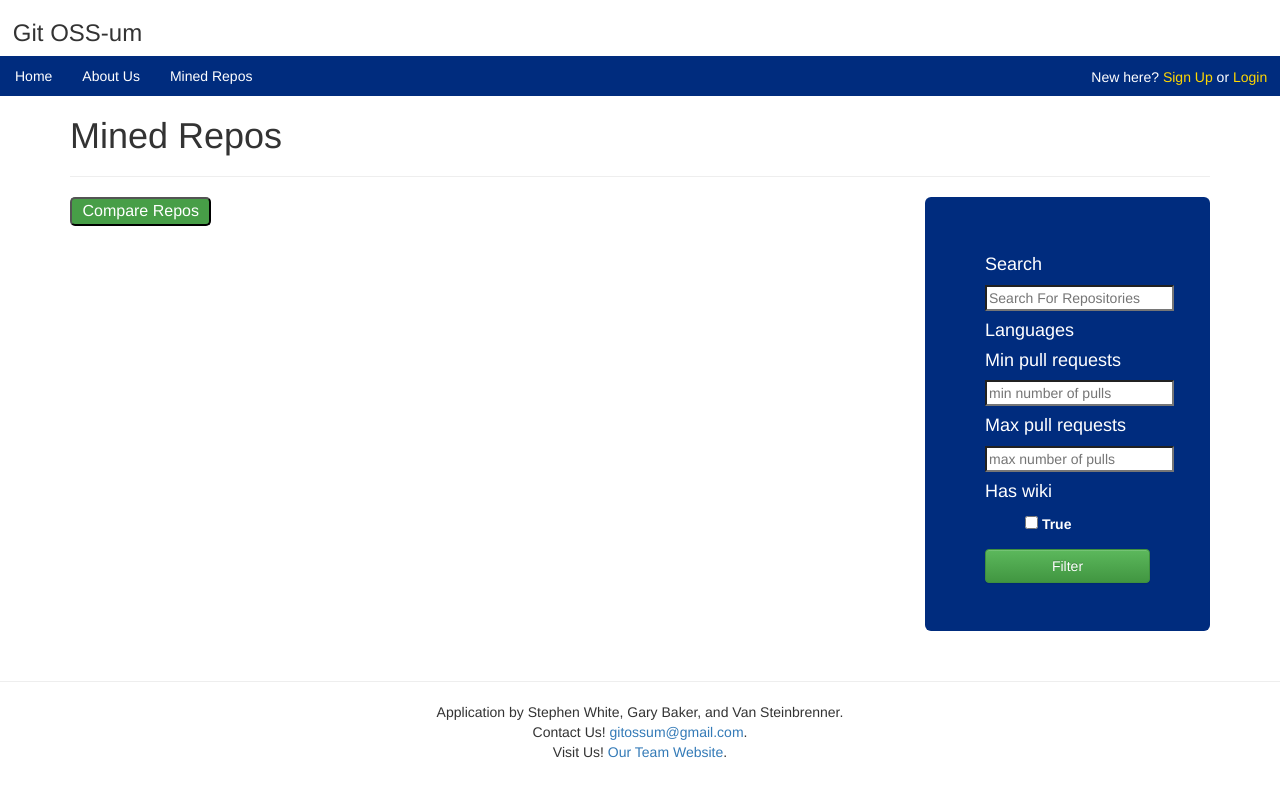
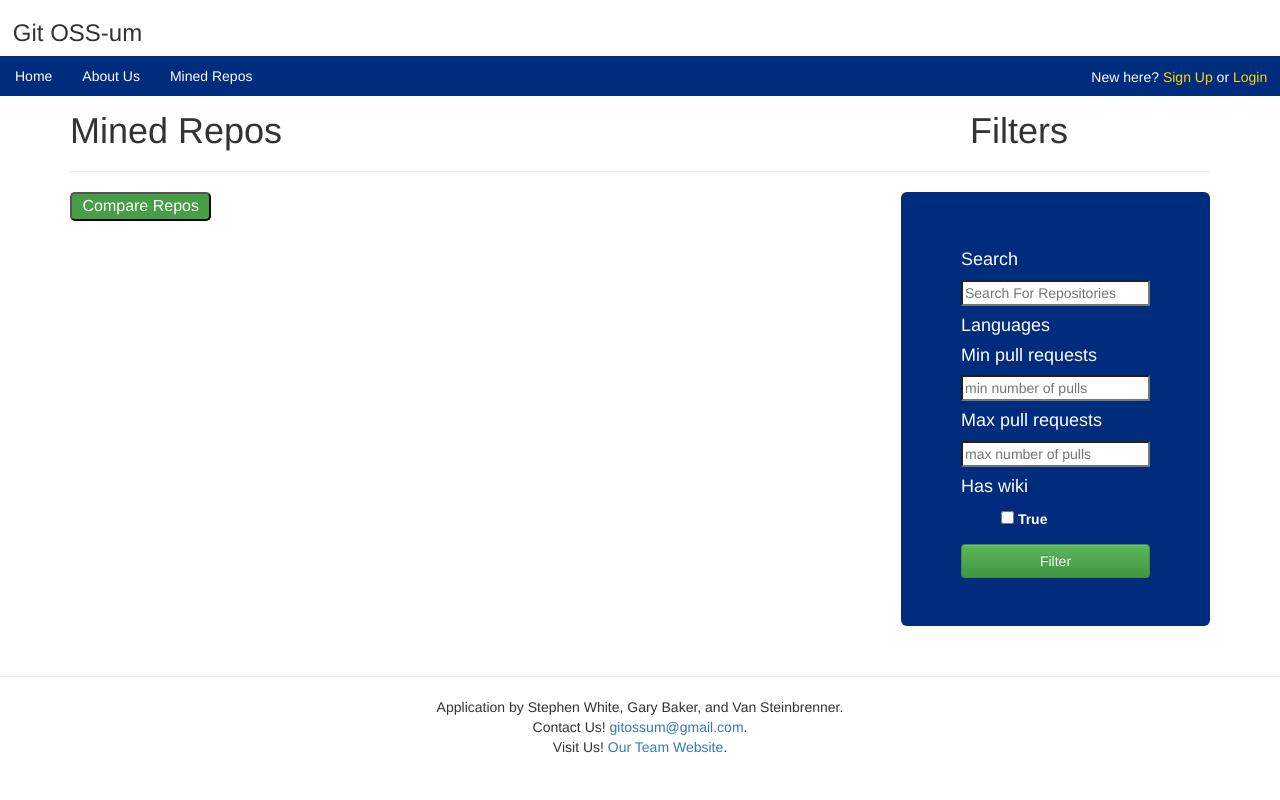
Before and after one commit to RESHAPELab/gitOSSum, a Django app: page /repos/ in a window 1280 px wide. Run offline with Django 3.2, Linux system fonts and the light colour scheme; data that the repository does not hold is empty; parts of the project's set-up code (start-up, migrations or seed data) failed here and were passed over; some libraries are stand-ins or nearby versions.

Commit message:
Added scroll bars to mined_repos page

```diff
--- a/src/web_app/templates/repos.html
+++ b/src/web_app/templates/repos.html
@@ -36,7 +36,7 @@
     }
 
     .repos {
-        width: 60%;
+        width: 95%;
     }
     .reposContent {
         display: flex;
@@ -62,7 +62,6 @@
 
     .filter {
         float: right;
-        width: 25%;
         background-color: rgb(0, 44, 126);
         color: white;
     }
@@ -82,6 +81,21 @@
         display: inline-block;
         font-size: 16px;
     }
+
+    .scroll-window-repo-list {
+        max-height: 60vh;
+        width:70%;
+        display: inline;
+        float: left;
+        overflow-y: auto;
+    }
+    .scroll-window-filter {
+        max-height: 60vh;
+        display: inline;
+        float: right;
+        overflow-y: auto;
+    }
+
 </style>
 
 <head>
@@ -94,10 +108,13 @@
 {% endif %}
 
 <body>
-    <h1>Mined Repos</h1>
-    <!-- {{ error }} -->
+    <div style="padding-top:15px;">
+        <h1 style="display:inline;">Mined Repos</h1>
+        <h1 style="display: inline; padding-left: 60%;">Filters</h1>
+    </div>
     <hr>
 
+    <div class="scroll-window-filter">
         <form action="." method="post">
             {% csrf_token %}
             <div class="jumbotron filter">
@@ -105,8 +122,6 @@
                 {% for field in filter %}
                     <div class="field">
                         <h4>{{ field.label }}</h4>
-                    <!-- <li><strong style="color:red;">{{ field.errors|escape }}</strong></li> -->
-                    <!-- {{ field.errors }} -->
                         {{ field }}
                     </div>
                 {% endfor %}
@@ -116,8 +131,10 @@
                 {% endbuttons %}
             </div>
         </form>
+    </div>
 
 
+    <div class="scroll-window-repo-list">
         <form name="form" method="POST" action=".">
         {% csrf_token %}
         {% for value in context.values %}
@@ -137,6 +154,7 @@
                 </h4>
             </div>
         {% endfor %}
+    </div>
         {% buttons %}
 
         <input type="submit" name="compare" value=" Compare Repos " style="font-size:12pt;color:white;
```
Also changed, not shown: src/web_app/templates/mined_repo_display_2.html (+10 -10 lines), src/web_app/templates/mined_repo_display_3.html (+10 -10 lines), 1 other file. Lines whose indentation alone changed are shown as unchanged.
